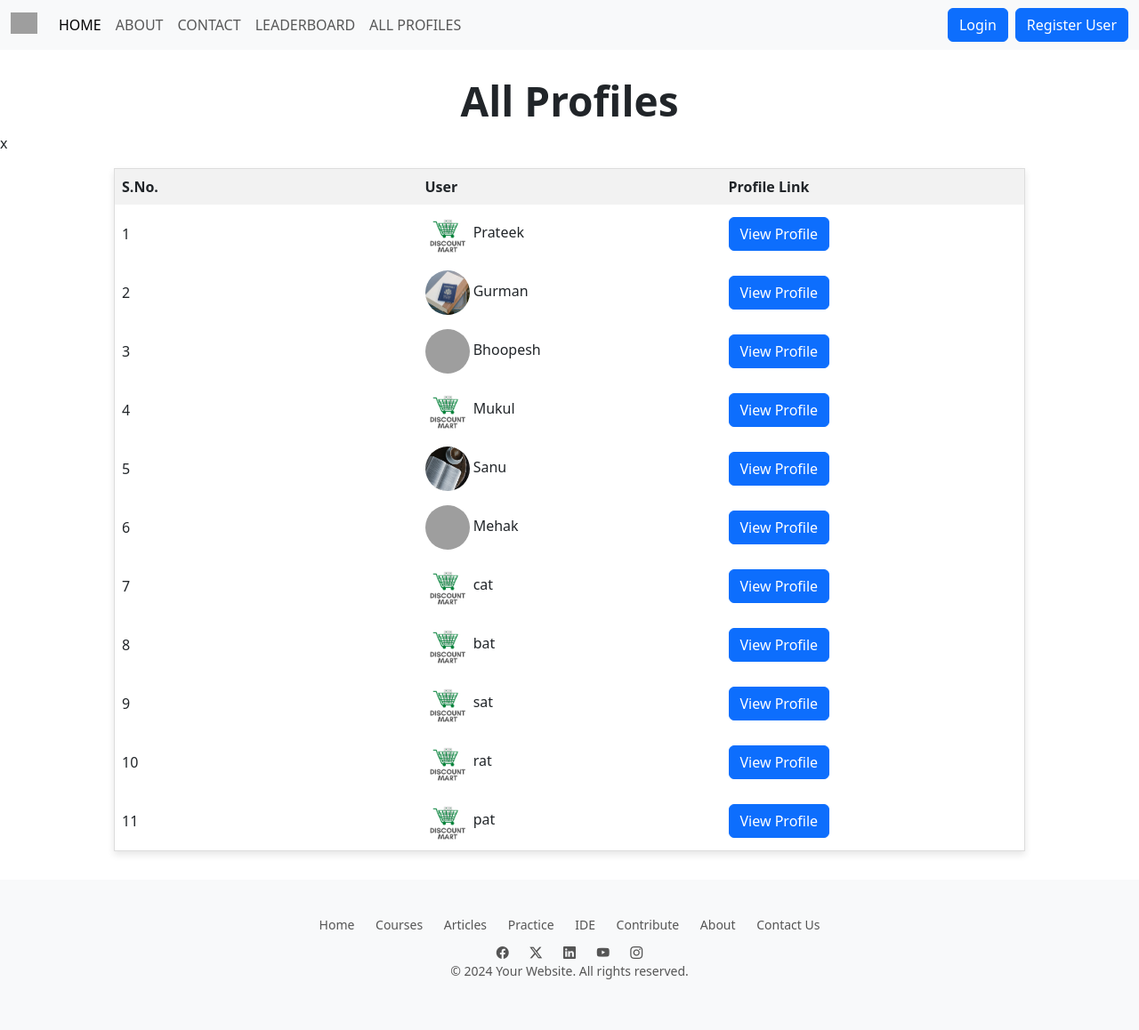
After one commit to PrateekKumar05/MRIIC_Proj2, a Django app: page /allprofiles/ in a window 1280 px wide. The commit adds this page. Shown: the whole page at 89% size. Run offline with Django 5.2, Linux system fonts and the light colour scheme; data comes from the database, SQL or seed files in the repository; both versions use the stored data as it was after the commit; grey boxes are pictures that could not be loaded.

Commit message:
Added All Profiles and managed leaderboard ranking issues

```diff
--- a/Profilify/urls.py
+++ b/Profilify/urls.py
@@ -12,7 +12,7 @@ from RPMS.views import leaderboard
 from RPMS.views import chart_data
 from RPMS.views import logistics
 from RPMS.views import download_contact_info
-from RPMS.views import stats, chart_data
+from RPMS.views import stats, chart_data, allprofiles
 urlpatterns = [
     path('admin/', admin.site.urls),
     path('', views.home, name='home'),
@@ -33,4 +33,5 @@ urlpatterns = [
     path('user_profile/<int:user_id>/', views.user_profile, name='user_profile'),
     path('delete_profile/<int:user_id>/', views.delete_profile, name='delete_profile'),
     path('chart_data',views.chart_data, name='chart_data'),
+    path('allprofiles/', views.allprofiles, name='allprofiles'),
 ] + static(settings.MEDIA_URL, document_root=settings.MEDIA_ROOT)
--- /dev/null
+++ b/RPMS/templates/RPMS/allprofiles.html
@@ -0,0 +1,157 @@
+<!DOCTYPE html>
+<html lang="en">
+
+<head>
+  <meta charset="UTF-8">
+  <meta name="viewport" content="width=device-width, initial-scale=1.0">
+  <script src="https://cdn.jsdelivr.net/npm/chart.js"></script>
+  <link href="https://cdn.jsdelivr.net/npm/bootstrap@5.3.2/dist/css/bootstrap.min.css" rel="stylesheet"
+    integrity="sha384-T3c6CoIi6uLrA9TneNEoa7RxnatzjcDSCmG1MXxSR1GAsXEV/Dwwykc2MPK8M2HN" crossorigin="anonymous">
+  <title>Leaderboard</title>
+  <style>
+    /* Adjust size and make images circular with animation */
+    .info ul {
+      list-style: none;
+      padding: 0;
+    }
+
+    .info li {
+      margin-bottom: 20px;
+      transition: transform 0.3s ease-in-out;
+      /* Add animation */
+    }
+
+    /* Adjust images within the body */
+    .info img {
+      width: 80px;
+      /* Increase size */
+      height: 80px;
+      /* Increase size */
+      border-radius: 50%;
+      object-fit: cover;
+    }
+
+    /* Adjust size and style of the heading */
+    .info h1 {
+      text-align: center;
+      margin-top: 30px;
+      font-size: 46px;
+      /* Increase font size */
+      font-weight: bold;
+    }
+
+    /* Adjust size of the graph */
+    #pointsChart {
+      width: 80%;
+      /* Adjust as needed */
+      margin: 0 auto;
+      /* Center the graph */
+    }
+
+    /* Style the table */
+    table {
+      width: 80%;
+      margin: 0 auto;
+      border-collapse: collapse;
+      border: 1px solid #ddd;
+      box-shadow: 0 4px 8px rgba(0, 0, 0, 0.1); /* Add shadow */
+    }
+
+    th,
+    td {
+      border: 1px solid #ddd;
+      padding: 8px;
+      text-align: left;
+      width: 25%; /* Equal width for each column */
+    }
+
+    th {
+      background-color: #f2f2f2;
+    }
+
+    /* Style the profile button */
+    .profile-btn {
+      padding: 5px 10px;
+      border: none;
+      background-color: #007bff;
+      color: #fff;
+      border-radius: 5px;
+      cursor: pointer;
+    }
+
+    /* Center pagination */
+    .pagination {
+      justify-content: center;
+    }
+  </style>
+</head>
+
+<body>
+  <!-- Navbar - left unchanged -->
+  {% include 'RPMS/Navbar.html' %}
+  <div class="info">
+    <h1>All Profiles</h1>
+    <table class="mt-3">
+      <thead>
+        <tr>
+          <th>S.No.</th>
+          <th>User</th>
+          <th>Profile Link</th>
+        </tr>x
+      </thead>
+      <tbody>
+        {% for user_profile in user_profiles %}
+        <tr>
+          <td>{{ forloop.counter }}</td>
+          <td>
+            {% if user_profile.profile_photo %}
+            <img src="{{ user_profile.profile_photo.url }}" alt="Profile Photo" style="width: 50px; height: 50px; border-radius: 50%;">
+            {% endif %}
+            <span>{{ user_profile.user.username }}</span>
+          </td>
+          <td><a href="{% url 'user_profile' user_profile.user.id %}" class="btn btn-primary">View Profile</a></td>
+        </tr>
+        {% endfor %}
+      </tbody>
+
+
+    </table>
+    <nav aria-label="Page navigation example">
+      <ul class="pagination justify-content-center mt-3">
+        {% if user_profiles.has_previous %}
+        <li class="page-item">
+          <a class="page-link" href="?page=1" aria-label="First">
+            <span aria-hidden="true">&laquo;</span>
+          </a>
+        </li>
+        <li class="page-item">
+          <a class="page-link" href="?page={{ user_profiles.previous_page_number }}" aria-label="Previous">
+            <span aria-hidden="true">&lt;</span>
+          </a>
+        </li>
+        {% endif %}
+        {% for num in user_profiles.paginator.page_range %}
+        <li class="page-item {% if user_profiles.number == num %}active{% endif %}">
+          <a class="page-link" href="?page={{ num }}">{{ num }}</a>
+        </li>
+        {% endfor %}
+        {% if user_profiles.has_next %}
+        <li class="page-item">
+          <a class="page-link" href="?page={{ user_profiles.next_page_number }}" aria-label="Next">
+            <span aria-hidden="true">&gt;</span>
+          </a>
+        </li>
+        <li class="page-item">
+          <a class="page-link" href="?page={{ user_profiles.paginator.num_pages }}" aria-label="Last">
+            <span aria-hidden="true">&raquo;</span>
+          </a>
+        </li>
+        {% endif %}
+      </ul>
+    </nav>
+  </div>
+  <footer class="text-center">
+    {% include 'RPMS/footer.html'%}
+  </footer>
+</body>
+</html>
--- a/RPMS/templates/RPMS/leaderboard.html
+++ b/RPMS/templates/RPMS/leaderboard.html
@@ -98,12 +98,12 @@
           <th>User</th>
           <th>Points</th>
           <th>Profile Link</th>
-        </tr>
+        </tr>x
       </thead>
       <tbody>
         {% for user_profile in user_profiles %}
         <tr>
-          <td>{{ forloop.counter }}</td>
+          <td>{{ forloop.counter0|add:start_rank }}</td>
           <td>
             {% if user_profile.profile_photo %}
             <img src="{{ user_profile.profile_photo.url }}" alt="Profile Photo" style="width: 50px; height: 50px; border-radius: 50%;">
@@ -115,6 +115,8 @@
         </tr>
         {% endfor %}
       </tbody>
+
+
     </table>
     <nav aria-label="Page navigation example">
       <ul class="pagination justify-content-center mt-3">
--- a/RPMS/templates/RPMS/navbar.html
+++ b/RPMS/templates/RPMS/navbar.html
@@ -33,6 +33,9 @@
                     </li>
                     <li class="nav-item">
                         <a class="nav-link" href="/leaderboard">LEADERBOARD</a>
+                    </li>
+                    <li class="nav-item">
+                        <a class="nav-link" href="/allprofiles">ALL PROFILES</a>
                     </li>
                     <li class="nav-item dropdown">
                         {% if user.is_superuser %}
--- a/RPMS/views.py
+++ b/RPMS/views.py
@@ -187,12 +187,17 @@ def leaderboard(request):
     except EmptyPage:
         user_profiles = paginator.page(paginator.num_pages)
 
-    return render(request, 'RPMS/leaderboard.html', {'user_profiles': user_profiles})
+    # Calculate starting rank for each page
+    start_rank = (user_profiles.number - 1) * paginator.per_page + 1
+
+    return render(request, 'RPMS/leaderboard.html', {'user_profiles': user_profiles, 'start_rank': start_rank})
+
 
 def user_profile(request, user_id):
     y=get_object_or_404(User, pk=user_id)
     z=get_object_or_404(UserProfile, user=y)
-    return render(request, 'RPMS/user_profile.html', {"z":z})
+    uploaded_files = UploadedFile.objects.filter(user=z.user)
+    return render(request, 'RPMS/user_profile.html', {"z":z, 'uploaded_files': uploaded_files})
 
 @login_required(login_url='loginuser')
 def delete_profile(request, user_id):
@@ -281,3 +286,7 @@ def chart_data(request):
     plot_div = plot(fig, output_type='div', include_plotlyjs=False)
 
     return render(request, 'RPMS/charts.html', context={'plot_div': plot_div})
+
+def allprofiles(request):
+    user_profiles = UserProfile.objects.all()
+    return render(request, 'RPMS/allprofiles.html', {'user_profiles': user_profiles})
```
Also changed, not shown: RPMS/templates/RPMS/user_profile.html (+10 -0 lines), db.sqlite3, media/profile_photo/Dmart_6BAekDd.png (added), media/profile_photo/Dmart_LGqcRCd.png (added), media/profile_photo/Dmart_WU3f3B1.png (added), media/profile_photo/Dmart_YbmY3AX.png (added), media/profile_photo/Dmart_cJXd1Ln.png (added), media/profile_photo/Dmart_jgxvm7R.png (added), media/profile_photo/novel1.jpg (added), media/uploads/sci-fi1.jpg (added), 1 other file.
